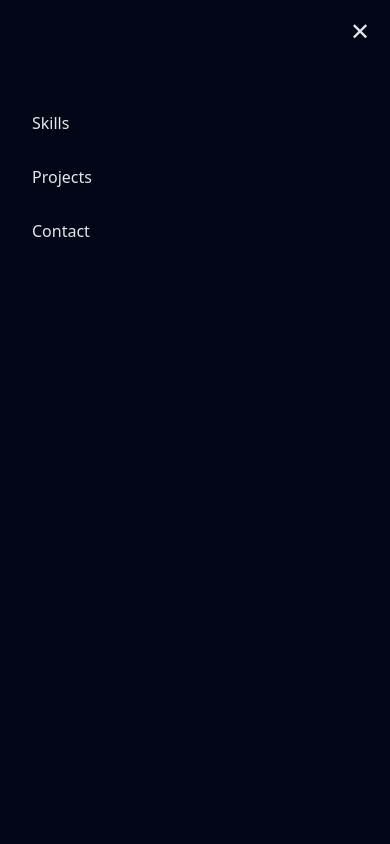
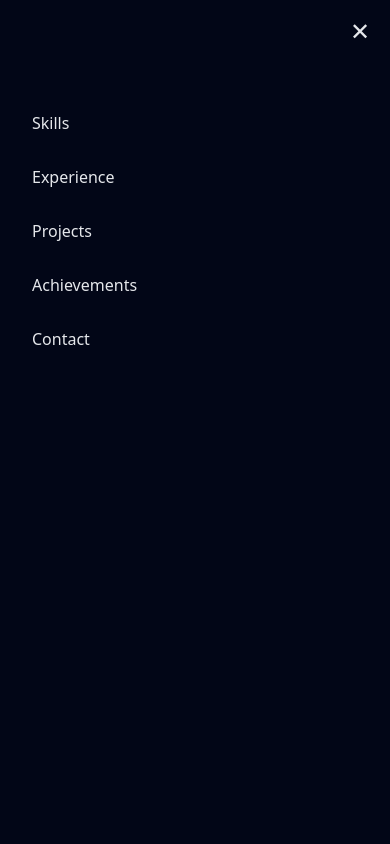
Before and after one commit to magical-soul/my-portfolio, a Next.js app: page / in a window 390 px wide. Both pictures are taken after a click on the button "Menu". Shown: the top 844 px of the page. Built offline with nearby package versions, Linux system fonts and the light colour scheme.

Commit message:
add section links in the mobile menu bar

```diff
--- a/app/components/MobileMenu/MobileMenu.jsx
+++ b/app/components/MobileMenu/MobileMenu.jsx
@@ -26,8 +26,18 @@ export default function MobileMenu({ close }) {
           </a>
         </li>
         <li>
+          <a href="#experience" onClick={close}>
+            Experience
+          </a>
+        </li>
+         <li>
           <a href="#projects" onClick={close}>
             Projects
+          </a>
+        </li>
+         <li>
+          <a href="#achievements" onClick={close}>
+            Achievements
           </a>
         </li>
         <li>
```
